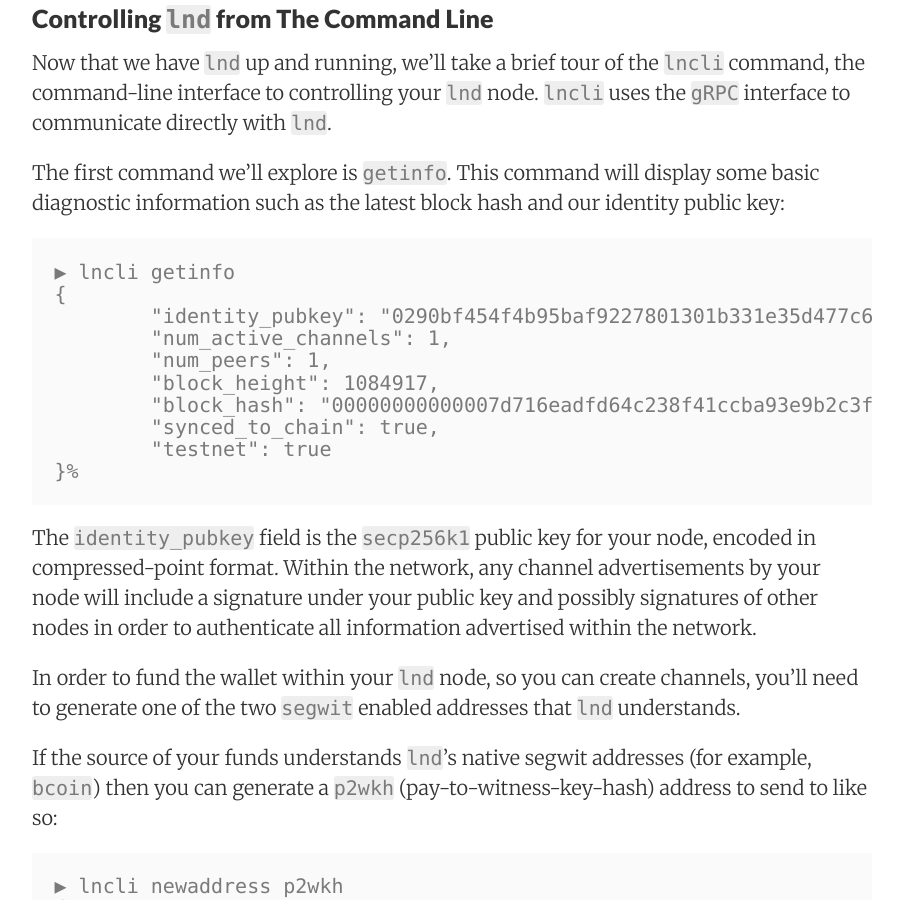
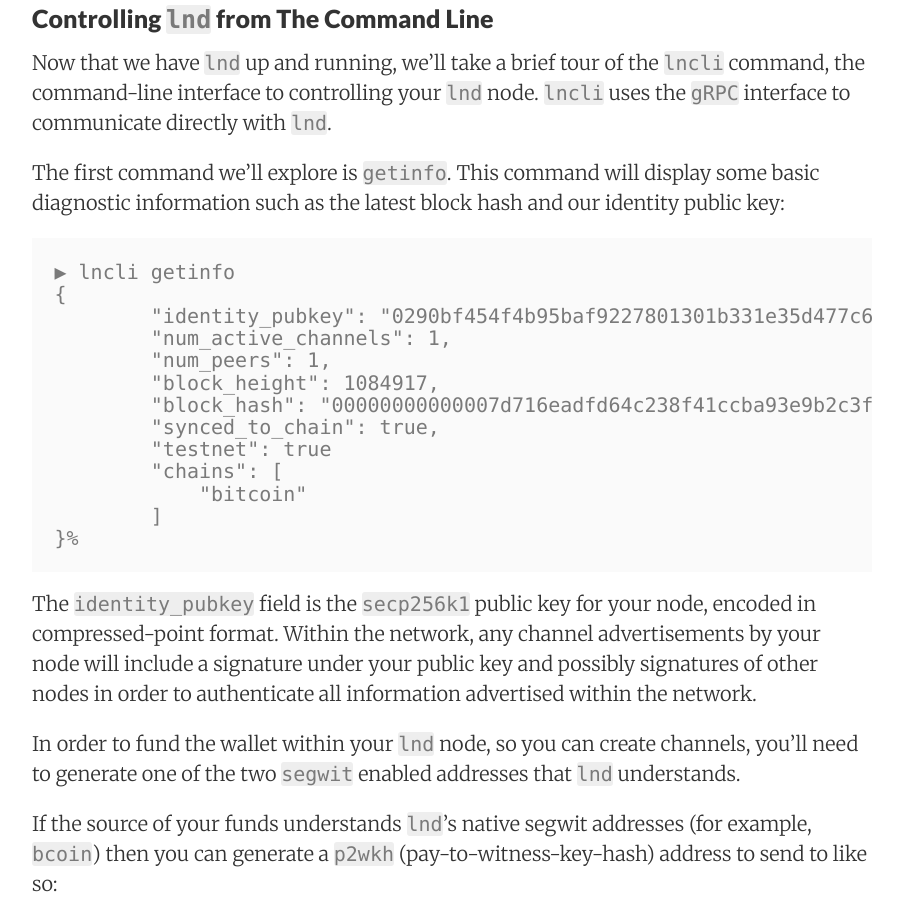
Before and after one commit to lightninglabs/lightninglabs.github.io, a Jekyll site: the page built from _posts/2017-01-17-lightning-network-faucet.markdown, in a window 1280 px wide and 900 px high, scrolled down 4026 px. Shown: the whole window, without its empty margins (188-1091 px from the left). Built offline with Jekyll 4.4.1, drawn with Linux system fonts in a browser that asks for light colours; some of the changed text lies outside the part shown.

Commit message:
post: update faucet post due to arg changes

````diff
--- a/_posts/2017-01-17-lightning-network-faucet.markdown
+++ b/_posts/2017-01-17-lightning-network-faucet.markdown
@@ -87,7 +87,7 @@
 "kek" with your chosen `rpcuser` and `rpcpass` for `btcd` selected above)
 
 ```
-lnd --testnet --rpcuser=kek --rpcpass=kek
+lnd --bitcoin.active --bitcoin.testnet --bitcoin.rpcuser=kek --bitcion.rpcpass=kek
 ```
 
 ### Docker Build
@@ -159,6 +159,9 @@
 	"block_hash": "00000000000007d716eadfd64c238f41ccba93e9b2c3f92a28bb59c9880d1272",
 	"synced_to_chain": true,
 	"testnet": true
+        "chains": [
+            "bitcoin"
+        ]
 }%
 ```
 
````
